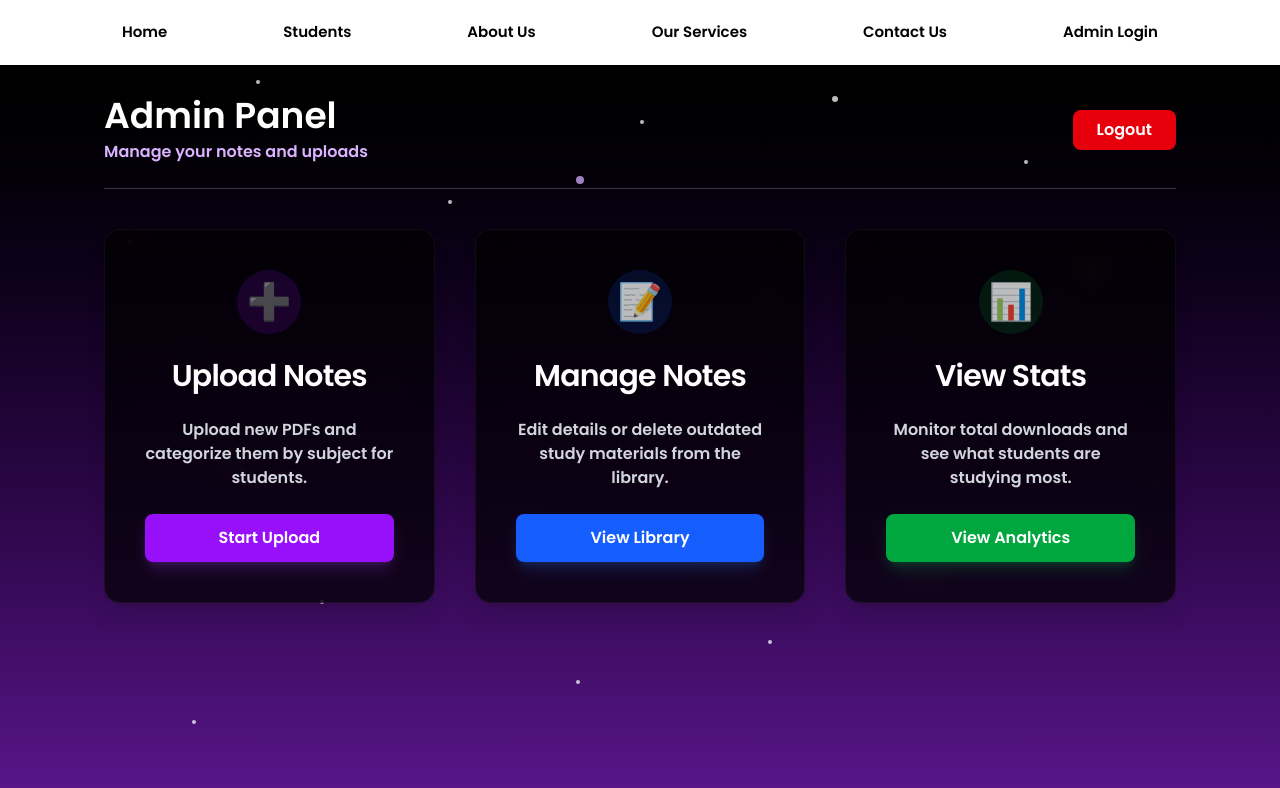
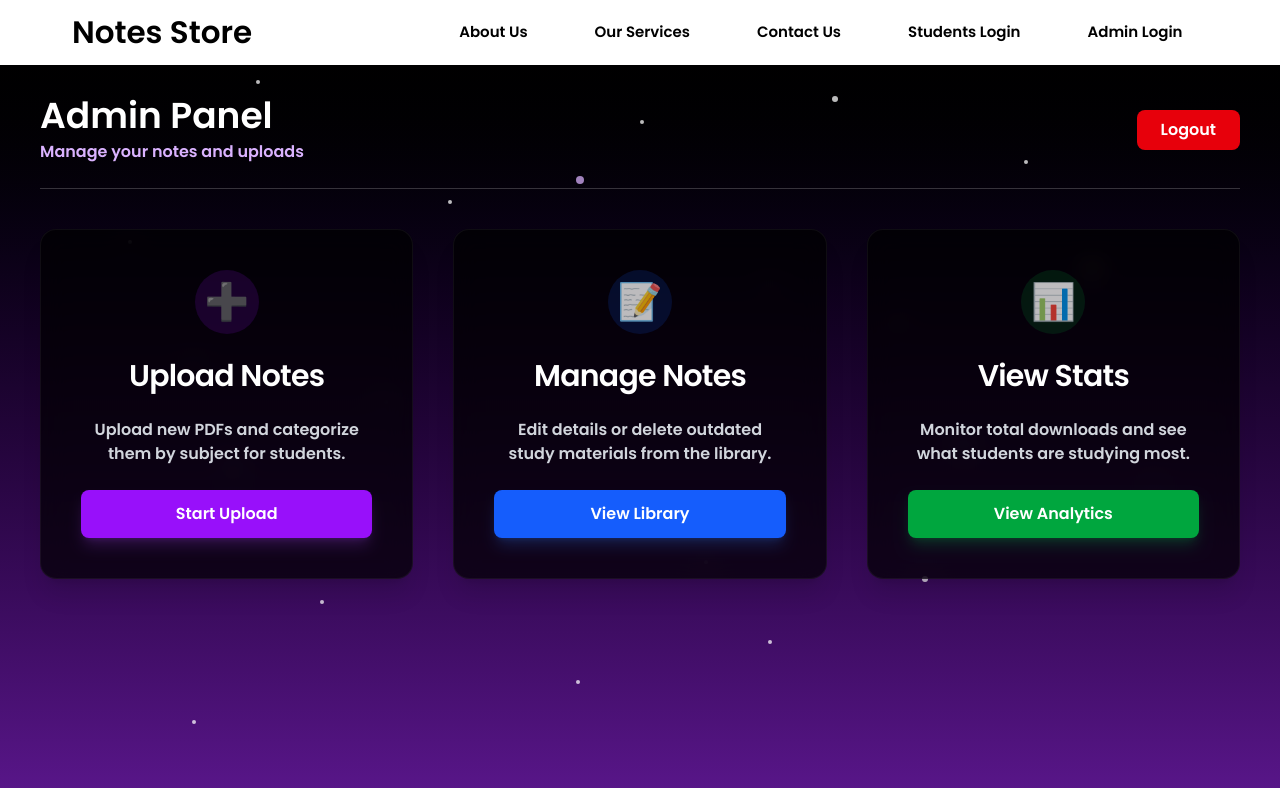
Before and after one commit to ANSHUMANMOREY7/Notes-Store, a React (Vite) app in the folder client/: page /Admin in a window 1280 px wide. Shown: the top 788 px of the page. Built offline with nearby package versions, Linux system fonts and the light colour scheme; sample sign-in values are in the browser's storage.

Commit message:
navbar updated with few alignments

```diff
--- a/client/src/components/Navbar/Navbar.css
+++ b/client/src/components/Navbar/Navbar.css
@@ -1,34 +1,43 @@
-.navbar{
+.icon-text {
+    text-decoration: none;
+    font-size: 31px;
+    margin-right: 140px;
+
+}
+
+.navbar {
     display: flex;
     flex-direction: row;
     background-color: white;
     font-size: 15px;
     text-decoration: none;
-    /* font-family: 'Arial', sans-serif; */
-    padding-left: 5vw;
+    padding-left: 3vw;
     padding-right: 5vw;
     position: fixed;
     top: 0;
     width: 100%;
     z-index: 1000;
-    height:65px;
+    height: 65px;
     display: flex;
-    justify-content:space-around;
+    justify-content: space-around;
     align-items: center;
     opacity: 0;
     animation: slideDown 2s ease-out 1s forwards;
     box-sizing: border-box;
 }
-.navbar:hover{
+
+.navbar:hover {
     background-color: white;
     transition: 1s;
 
 }
-.navbar a{
+
+.bb {
     border-bottom: 1px solid transparent;
     transition: 0.1s;
 }
-.navbar a:hover{
+
+.bb:hover {
     color: black;
     border-bottom-color: black;
     transition: 1s;
@@ -41,6 +50,7 @@
         transform: translateY(-100%);
         opacity: 0;
     }
+
     to {
         transform: translateY(0);
         opacity: 1;
--- a/client/src/components/Navbar/Navbar.jsx
+++ b/client/src/components/Navbar/Navbar.jsx
@@ -2,19 +2,25 @@ import { memo } from 'react';
 import React from 'react';
 import './Navbar.css';
 import { Link } from 'react-router-dom';
+import icon from '../../assets/Main-icon.png';
+
+
 const Navbar = () => {
   return (
+    <>
+
     <div className=' navbar font-[font1] '>
+      <Link to="/" > <span className='icon-text '>Notes Store</span>  </Link>
 
-      <Link to="/">Home</Link>
-     <Link to="/Student">Students</Link>
-      <Link to="/about">About Us</Link>
-      <Link to="/services">Our Services</Link>
-      <Link to="/contact">Contact Us</Link>
-      <Link to="/admin-login">Admin Login</Link>
+      <Link to="/about" className='bb'>About Us</Link>
+      <Link to="/services" className='bb'>Our Services</Link>
+      <Link to="/contact" className='bb'>Contact Us</Link>
+      <Link to="/Student" className='bb'>Students Login</Link>
+      <Link to="/admin-login" className='bb'>Admin Login</Link>
 
 
     </div>
+    </>
   );
 };
 
--- a/client/src/pages/Portals/Admin.jsx
+++ b/client/src/pages/Portals/Admin.jsx
@@ -54,7 +54,7 @@ const Admin = () => {
 
 </div>
 
-        <div className="max-w-6xl mx-auto p-10 pt-24 relative z-10">
+        <div className="max-w-7xl mx-auto p-10 pt-24 relative z-10">
           <div className="flex justify-between items-center border-b border-white/20 pb-6 mb-10">
             <div>
               <h1 className="text-4xl font-bold font-[font1]">Admin Panel</h1>
--- a/package.json
+++ b/package.json
@@ -1,5 +1,7 @@
 {
   "dependencies": {
+    "lucide": "^0.577.0",
+    "lucide-react": "^0.577.0",
     "react-router": "^7.13.1",
     "react-router-dom": "^7.13.1"
   }
```
Also changed, not shown: client/src/assets/Main-icon.png (added), 1 other file (tests, documents, lock files or other folders).
